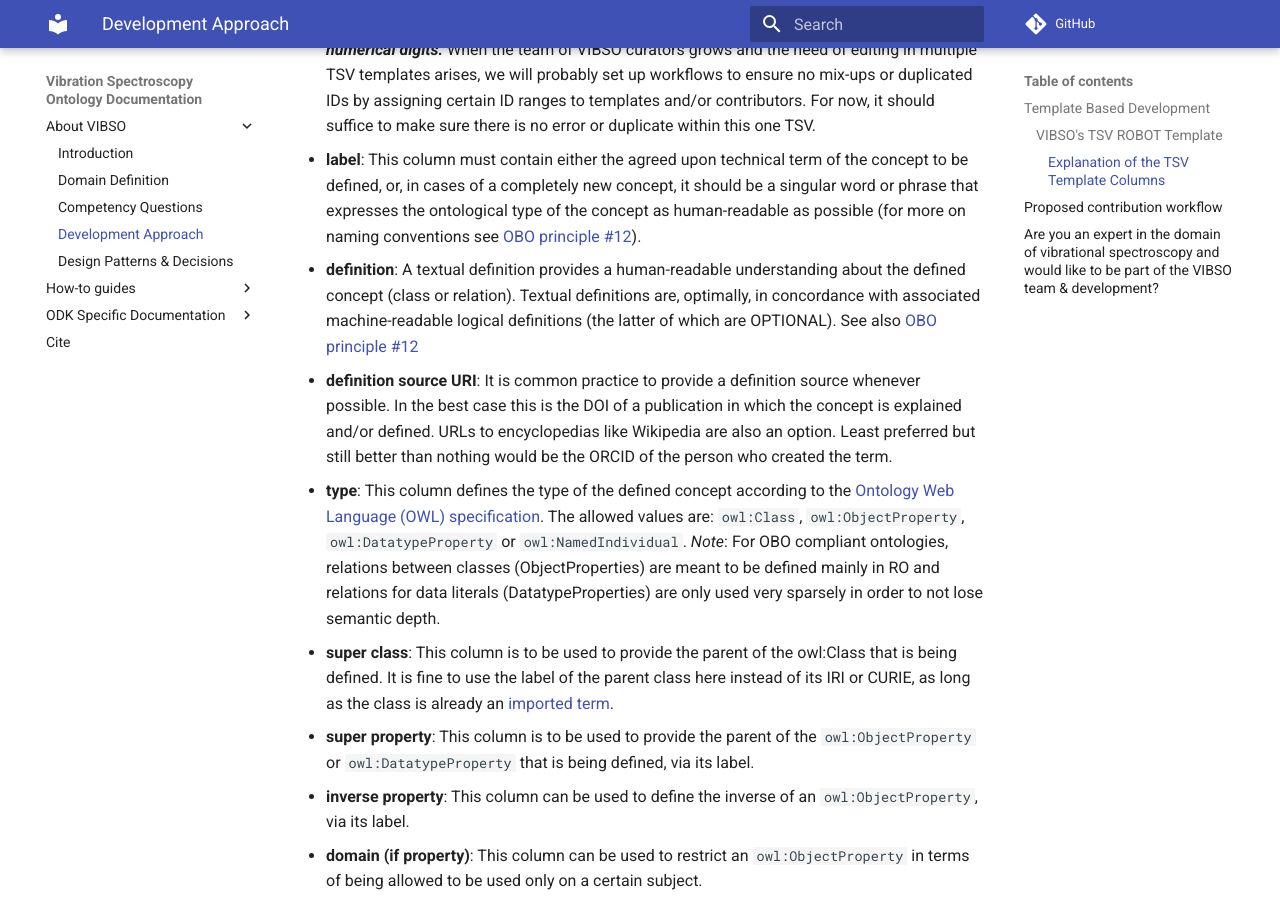
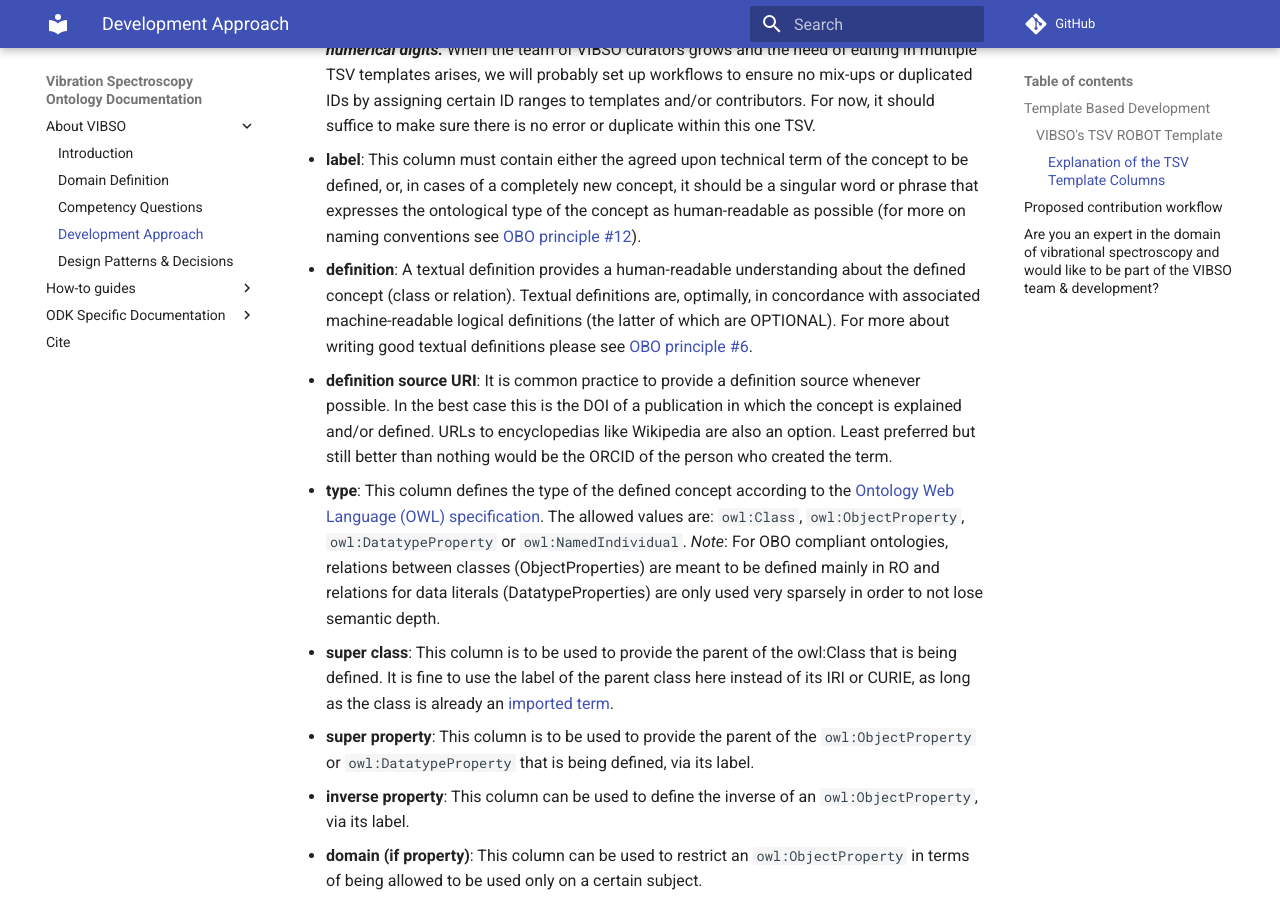
Before and after one commit to NFDI4Chem/VibrationalSpectroscopyOntology, an MkDocs documentation site: the page built from docs/development_approach.md, in a window 1280 px wide and 900 px high, scrolled down 1307 px. Built offline with MkDocs 1.6.1 and Material for MkDocs 9.7.7, drawn with Linux system fonts in a browser that asks for light colours; comment, search, counter and statistics services are not loaded.

Commit message:
Update development_approach.md

```diff
--- a/docs/development_approach.md
+++ b/docs/development_approach.md
@@ -20,7 +20,7 @@ The first row of this TSV table defines the human-readable header and the second
 
 * **id**: This column defines the identifier of a term in form of a CURIE ([compact URI](https://en.wikipedia.org/wiki/CURIE)) which will be expanded into the full IRI of the term within the release artifacts. **_This unique id must always be in the syntax of `obo:VIBSO_[XXXXXXX]` whereas the seven `X` represented numerical digits._** When the team of VIBSO curators grows and the need of editing in multiple TSV templates arises, we will probably set up workflows to ensure no mix-ups or duplicated IDs by assigning certain ID ranges to templates and/or contributors. For now, it should suffice to make sure there is no error or duplicate within this one TSV.
 * **label**: This column must contain either the agreed upon technical term of the concept to be defined, or, in cases of a completely new concept, it should be a singular word or phrase that expresses the ontological type of the concept as human-readable as possible (for more on naming conventions see [OBO principle #12](https://obofoundry.org/principles/fp-012-naming-conventions.html)).
-* **definition**: A textual definition provides a human-readable understanding about the defined concept (class or relation). Textual definitions are, optimally, in concordance with associated machine-readable logical definitions (the latter of which are OPTIONAL). See also [OBO principle #12](https://obofoundry.org/principles/fp-006-textual-definitions.html)
+* **definition**: A textual definition provides a human-readable understanding about the defined concept (class or relation). Textual definitions are, optimally, in concordance with associated machine-readable logical definitions (the latter of which are OPTIONAL). For more about writing good textual definitions please see [OBO principle #6](https://obofoundry.org/principles/fp-006-textual-definitions.html).
 * **definition source URI**: It is common practice to provide a definition source whenever possible. In the best case this is the DOI of a publication in which the concept is explained and/or defined. URLs to encyclopedias like Wikipedia are also an option. Least preferred but still better than nothing would be the ORCID of the person who created the term.
 * **type**: This column defines the type of the defined concept according to the [Ontology Web Language (OWL) specification](https://www.w3.org/TR/owl-ref/). The allowed values are: `owl:Class`, `owl:ObjectProperty`,  `owl:DatatypeProperty` or `owl:NamedIndividual`. _Note_: For OBO compliant ontologies, relations between classes (ObjectProperties) are meant to be defined mainly in RO and relations for data literals (DatatypeProperties) are only used very sparsely in order to not lose semantic depth.
 * **super class**: This column is to be used to provide the parent of the owl:Class that is being defined. It is fine to use the label of the parent class here instead of its IRI or CURIE, as long as the class is already an [imported term](ntr_workflow.md#importing terms).
```
